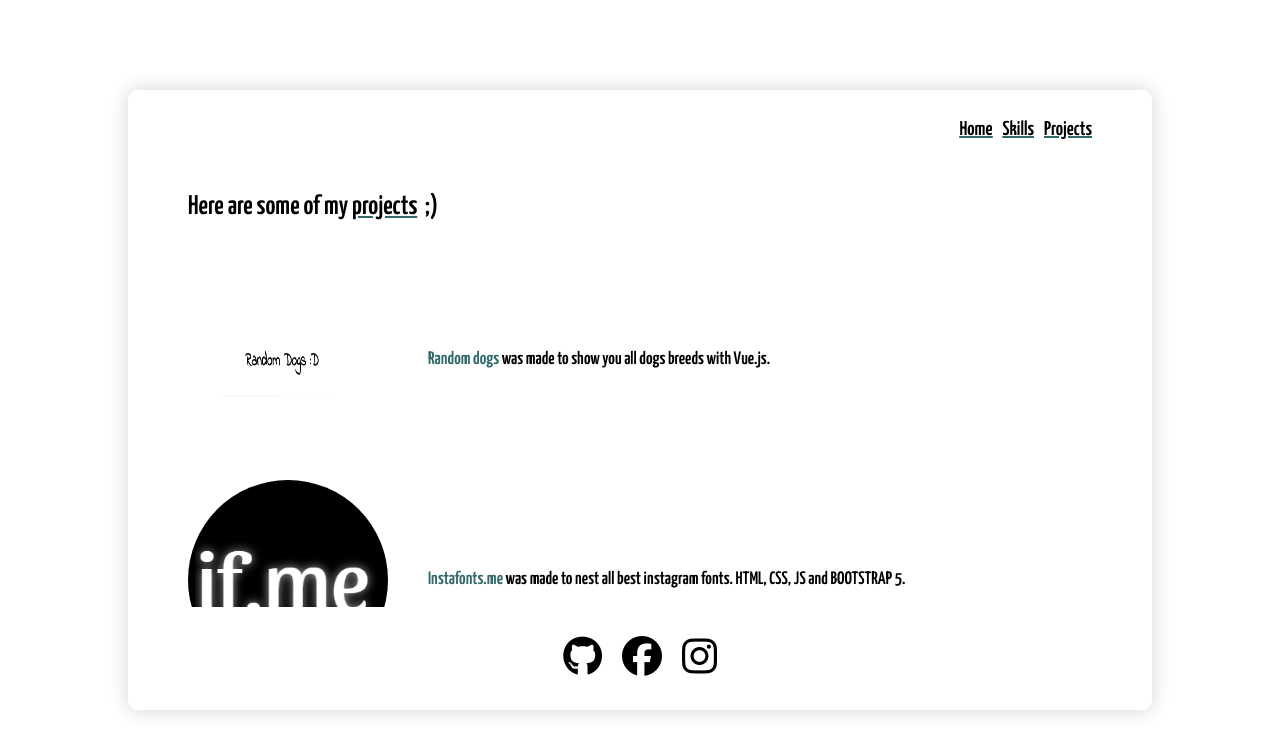
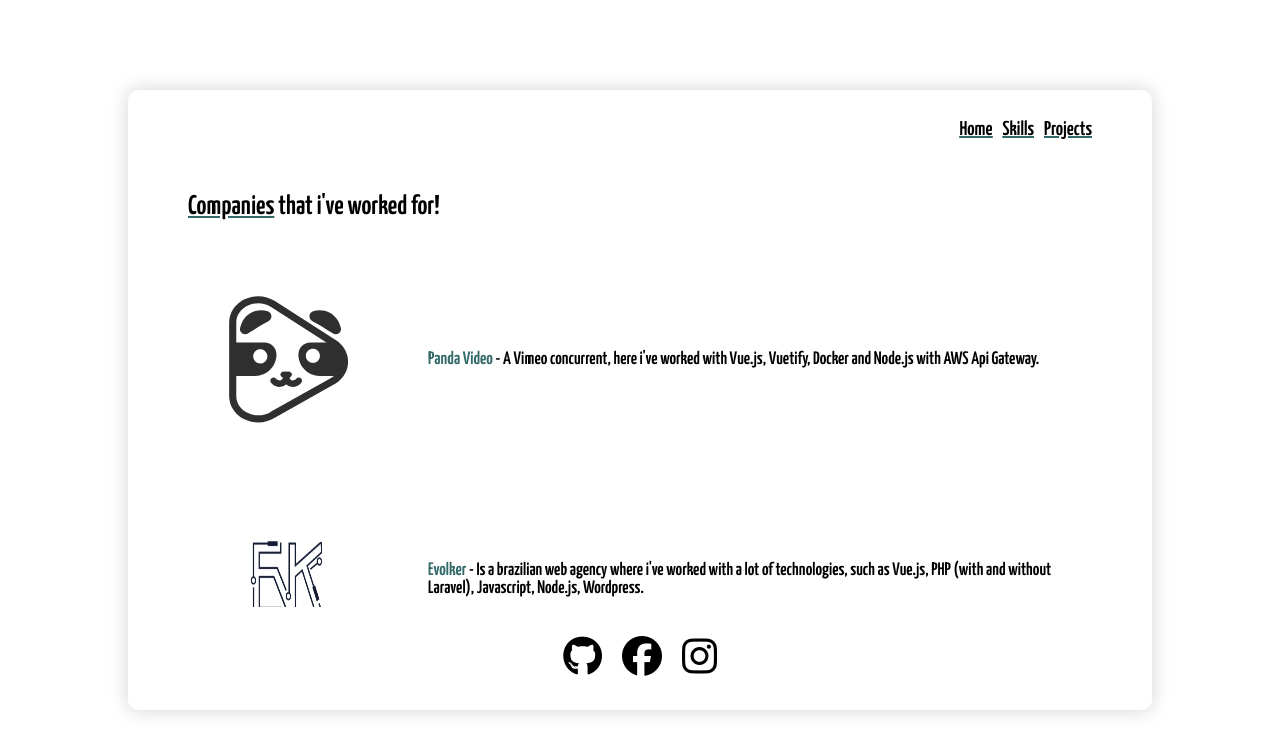
Before and after one commit to AntonyOnScript/portfolio, a Vue app: page /#/experience in a window 1280 px wide. Shown: the top 754 px of the page. Built offline with nearby package versions, Linux system fonts and the light colour scheme.

Commit message:
feat: add work xp

```diff
--- a/src/Views/Experience.vue
+++ b/src/Views/Experience.vue
@@ -1,5 +1,12 @@
 <template>
     <div class="lista projetos main">
+        <h1><span style="text-decoration: underline var(--cor-primaria);">Companies</span> that i've worked for!</h1>
+        <container urlImg="imgs/pandaMark.svg">
+            <p><a href="https://pandavideo.com.br/" target="blank">Panda Video</a> - A Vimeo concurrent, here i've worked with Vue.js, Vuetify, Docker and Node.js with AWS Api Gateway.</p>
+        </container>
+        <container urlImg="imgs/evolker.png">
+            <p><a href="https://evolker.com.br/" target="blank">Evolker</a> - Is a brazilian web agency where i've worked with a lot of technologies, such as Vue.js, PHP (with and without Laravel), Javascript, Node.js, Wordpress.</p>
+        </container>
         <h1>Here are some of my <span style="text-decoration: underline var(--cor-primaria);">projects</span>&nbsp;&nbsp;;)</h1>
         <container urlImg="imgs/see-dogs.png">
             <p><a href="https://see-dogs.herokuapp.com/" target="blank">Random dogs</a> was made to show you all dogs breeds with Vue.js.</p>
```
Also changed, not shown: public/imgs/evolker.png (added), public/imgs/pandaMark.svg (added).
